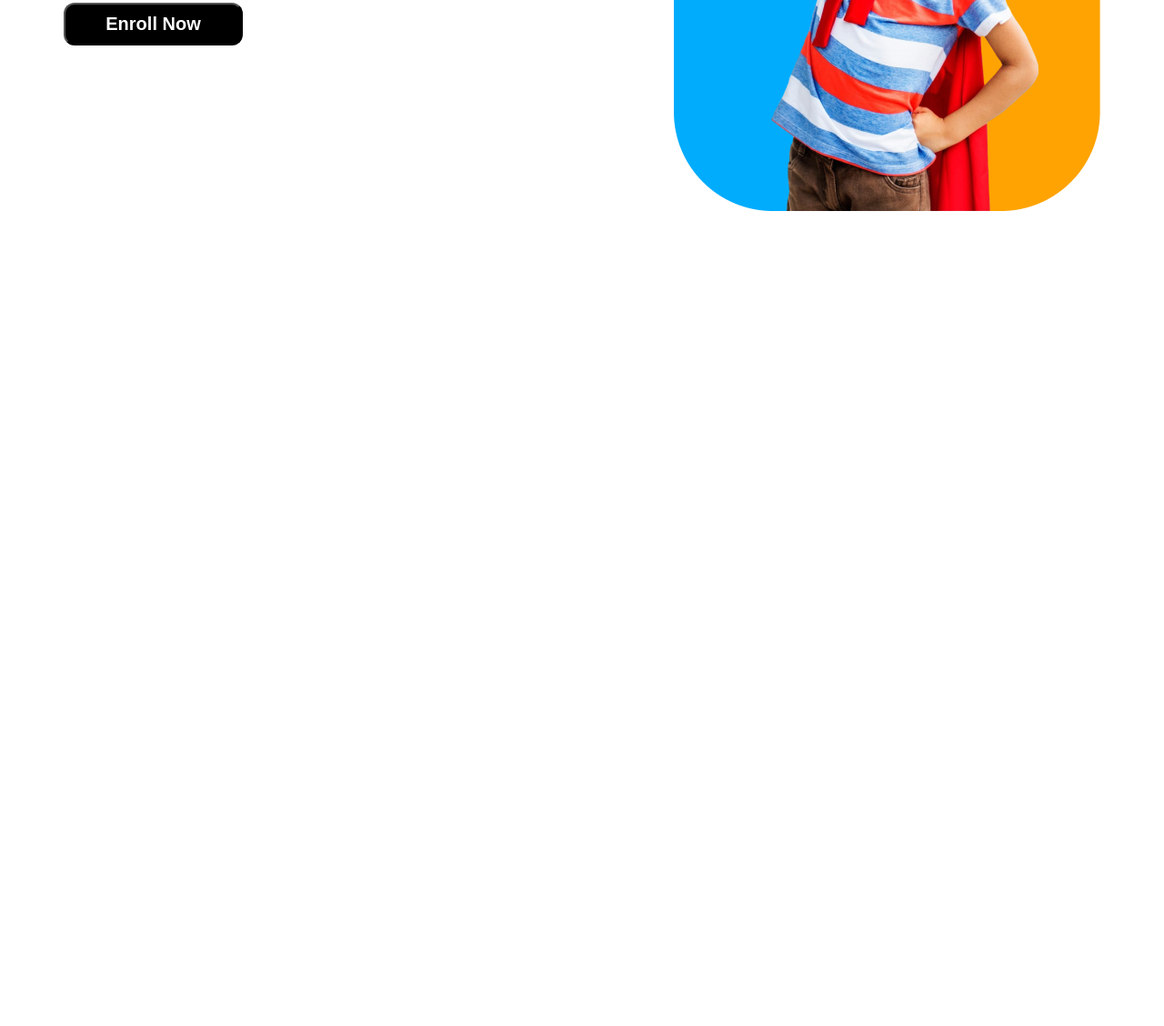
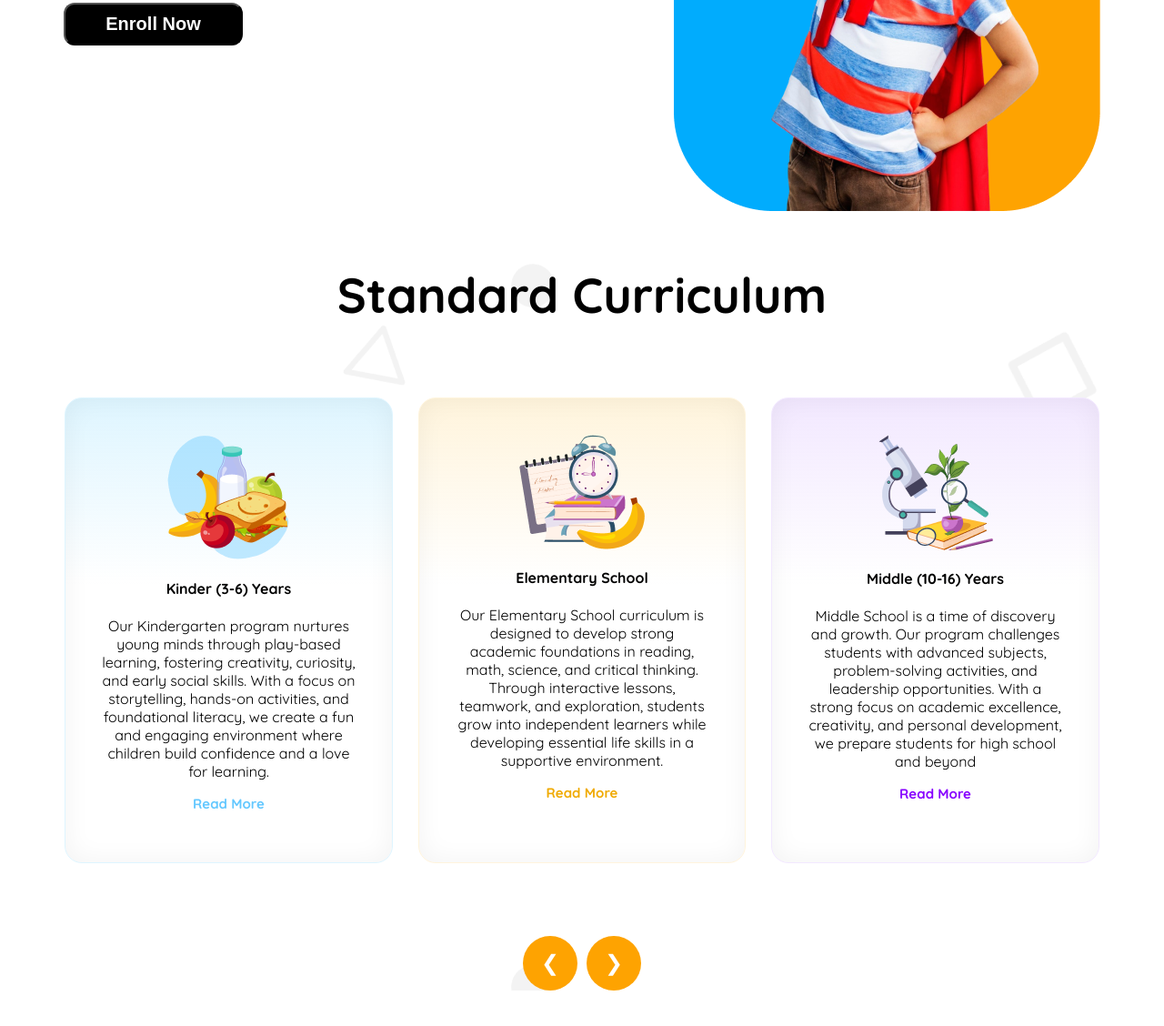
Before and after one commit to TrustfratedIsNotAvailable/Assignment-2, a plain HTML site: page index.html in a window 1280 px wide. Shown: the part 476-1604 px from the top of the page at 91% size. Before the commit the page ends 800 px from the top, so only its background shows below. Drawn offline with Linux system fonts and the light colour scheme.

Commit message:
Main > Section:Standard Curriculum

```diff
--- a/index.html
+++ b/index.html
@@ -5,6 +5,10 @@
     <meta name="viewport" content="width=device-width, initial-scale=1.0">
     <title>School Project</title>
     <link rel="stylesheet" href="styles.css/school.css">
+    <script
+    src="https://example.com/fontawesome/vVERSION/js/all.js"
+    data-auto-a11y="true"
+  ></script>
 </head>
 <body class="quicksand-font">
     <header>
@@ -41,7 +45,35 @@
        </div>
     </header>
     <main>
+        <!-- standard curriculam  -->
+        <section>
+            <div class="std-title"><h3>Standard Curriculum</h3></div>
+            <div class="std-cards">
+                <div class="card-1">
+                    <div class="card-img"><img src="images/kinder.png" alt=""></div>
+                    <h4 class="card-title">Kinder (3-6) Years</h4>
+                    <p class="card-description">Our Kindergarten program nurtures young minds through play-based learning, fostering creativity, curiosity, and early social skills. With a focus on storytelling, hands-on activities, and foundational literacy, we create a fun and engaging environment where children build confidence and a love for learning.</p>
+                    <p class="read">Read More</p>
+                </div>
+                <div class="card-2">
+                    <div class="card-img"><img src="images/elementary.png" alt=""></div>
 
+                    <h4 class="card-title">Elementary School</h4>
+                    <p class="card-description">Our Elementary School curriculum is designed to develop strong academic foundations in reading, math, science, and critical thinking. Through interactive lessons, teamwork, and exploration, students grow into independent learners while developing essential life skills in a supportive environment.</p>
+                    <p class="read">Read More</p>
+                </div>
+                <div class="card-3">
+                    <div class="card-img"><img src="images/middle.png" alt=""></div>
+                    <h4 class="card-title">Middle (10-16) Years</h4>
+                    <p class="card-description">Middle School is a time of discovery and growth. Our program challenges students with advanced subjects, problem-solving activities, and leadership opportunities. With a strong focus on academic excellence, creativity, and personal development, we prepare students for high school and beyond</p>
+                    <p class="read">Read More</p>
+                </div>
+            </div>
+            <div class="btn-slide">
+                <button class="prev">&#10094;</button>
+                <button class="next">&#10095;</button>
+            </div>
+        </section>
     </main>
     <footer>
 
--- a/styles.css/school.css
+++ b/styles.css/school.css
@@ -101,7 +101,95 @@ ul li{
     font-size: 1.25rem;
     font-weight: bold;
 }
+/* main styles  */
+main{
+    width:90%;
+    margin:0px auto;
+}
 
+main section{
+    background-image: url(../images/bg.png);
+}
+/* Standard curriculum styles  */
+.std-title{
+    font-size: 46px;
+    font-weight: bold;
+    text-align: center;
+    margin-bottom: 80px;
+    color:rgba(0, 0, 0, 1);
+}
+.std-cards{
+    display:grid;
+    grid-template-columns: repeat(3,1fr);
+    gap:28px;
+    margin-bottom: 80px;
+}
+
+.card-1,.card-2,.card-3{
+    border-radius: 19px;
+    padding: 40px;
+}
+.card-1{
+    box-sizing: border-box;
+    border: 0.94px solid rgba(222, 245, 255, 1);
+    box-shadow: inset 0px 0px 28.3px 0.94px rgba(0, 0, 0, 0.05);
+    background: linear-gradient(180.00deg, rgba(222, 245, 255, 1),rgba(255, 255, 255, 0) 40%),rgb(255, 255, 255);
+}
+.card-2{
+    box-sizing: border-box;
+    border: 0.94px solid rgba(255, 244, 220, 1);
+    box-shadow: inset 0px 0px 28.3px 0.94px rgba(0, 0, 0, 0.05);
+    background: linear-gradient(180.00deg, rgba(255, 244, 220, 1),rgba(255, 255, 255, 0) 40%),rgb(255, 255, 255);
+}
+.card-3{
+    box-sizing: border-box;
+    border: 0.94px solid rgba(242, 232, 255, 1);
+    box-shadow: inset 0px 0px 28.3px 0.94px rgba(0, 0, 0, 0.05);
+    background: linear-gradient(180.00deg, rgba(242, 232, 255, 1),rgba(255, 255, 255, 0) 40%),rgb(255, 255, 255);
+}
+.card-img{
+    display: flex;
+    justify-content: center;
+}
+
+.card-title{
+    text-align: center;
+}
+.card-description{
+    text-align:center;
+}
+
+.read{
+    text-align: center;
+    font-size: 15px;
+    font-weight: bold;
+}
+.card-1 .read{
+   color:rgba(100, 200, 255, 1);
+}
+.card-2 .read{
+   color:rgba(240, 170, 0, 1);
+}
+.card-3 .read{
+   color:rgba(135, 0, 255, 1);
+}
+
+.btn-slide{
+    display: flex;
+    justify-content: center;
+    align-items: center;
+    margin-bottom:60px;
+    gap:10px;
+}
+.prev,.next{
+    width: 60px;
+    height: 60px;
+    border:none;
+    border-radius: 30px;
+    background-color: rgb(254, 163, 1);
+    color:white;
+    font-size: 24px;
+}
 /* Responsive : nav & banner */
 @media screen and (max-width:576px) {
     .lists,.btn-primary{
@@ -132,4 +220,19 @@ ul li{
     .btn-div{
        text-align: center;
     }
+
+    /* standard curriculum  */
+    .std-cards{
+        grid-template-columns: repeat(1,1fr);
+    }
+    .std-title{
+        font-size: 26px;
+        font-weight: bold;
+        margin-top: 40px;
+        margin-bottom: 20px;
+    }
+    .btn-slide{
+        display: none;
+    }
+
 }
```
